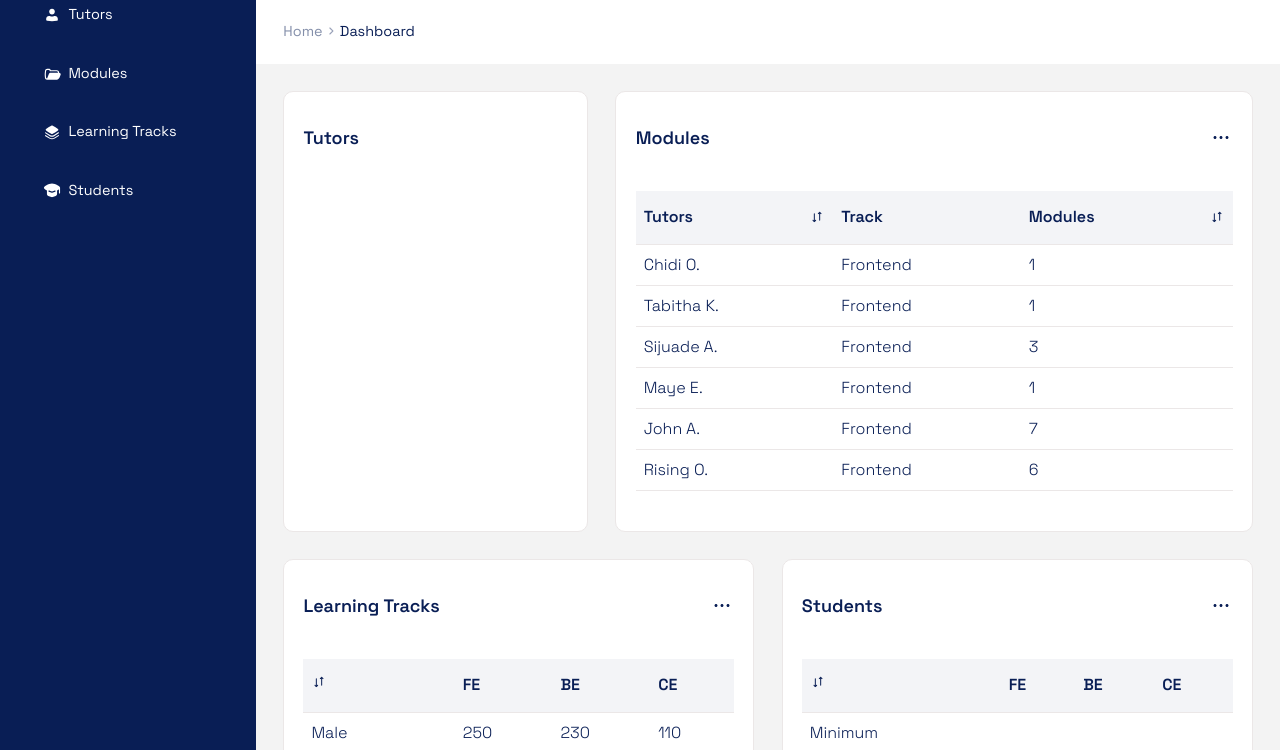
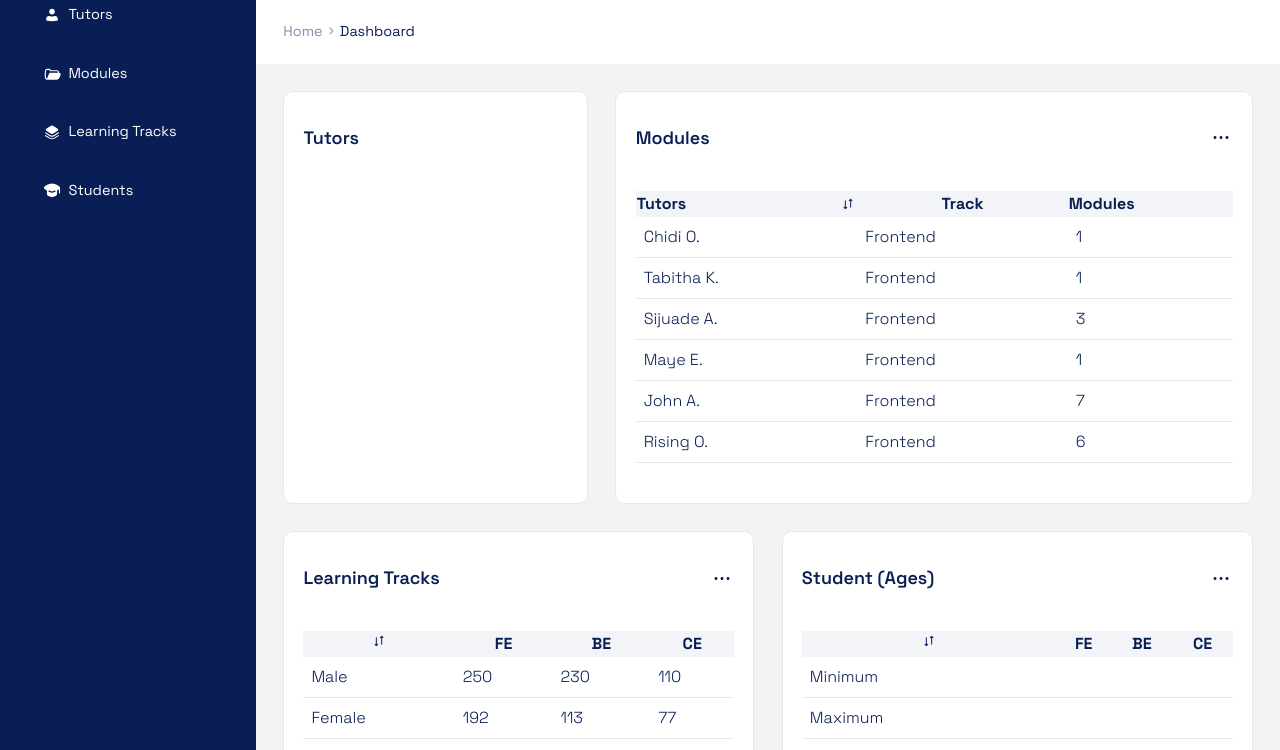
Before and after one commit to Pearlsky/altschool-stats, a plain HTML site: page index.html in a window 1280 px wide. Shown: the part 198-948 px from the top of the page. Drawn offline with nearby package versions, Linux system fonts and the light colour scheme; files that its build step writes are made by us from their sources.

Commit message:
update doc structure to add js module

```diff
--- a/index.html
+++ b/index.html
@@ -9,6 +9,7 @@
     <title>Altschool Stats | Dashboard</title>
 
     <script src="https://cdn.tailwindcss.com"></script>
+    <script src="js/app.js" type="module"></script>
 </head>
 <body>
     <div class="body-grid">
@@ -25,8 +26,8 @@
                 </div>
             </header>
 
-            <nav class="menu">
-                <button class="menu__open">menu</button>
+            <nav class="menu" role="navigation">
+                <button class="menu__open" aria-controls="tabMenu">menu</button>
                 <section class="menu__panel">
                         <header class="menu__heading">
                             <h1 class="menu__logo">
@@ -35,7 +36,7 @@
                             <button class="menu__close">close</button>
                         </header>
 
-                        <ul class="menu__list">
+                        <ul id="tabMenu" class="menu__list">
                             <li class="menu__list__tab">
                                 <img src="images/assets/layout.svg" alt="">
                                 <a href="">Dashboard</a>
@@ -87,19 +88,19 @@
                         <table class="tile__table">
                             <thead>
                                 <tr>
-                                    <td>
+                                    <th>
                                         <div class="tile__table__col--sortable">
                                             <span>Tutors</span>
-                                            <button class="tile__table__sort">sort</button>
+                                            <button id="tutors-sort" class="tile__table__sort">sort</button>
                                         </div>
-                                    </td>
-                                    <td>Track</td>
-                                    <td>
+                                    </th>
+                                    <th>Track</th>
+                                    <th>
                                         <div class="tile__table__col--sortable">
                                             <span>Modules</span>
-                                            <button class="tile__table__sort">sort</button>
+                                            <!-- <button id="mod-sort" class="tile__table__sort">sort</button> -->
                                         </div>
-                                    </td>
+                                    </th>
                                 </tr>
                             </thead>
                             <tbody>
@@ -147,10 +148,10 @@
                         <table class="tile__table">
                             <thead>
                                 <tr>
-                                    <td><button class="tile__table__sort">sort</button></td>
-                                    <td>FE</td>
-                                    <td>BE</td>
-                                    <td>CE</td>
+                                    <th><button id="tracks-sort" class="tile__table__sort">sort</button></th>
+                                    <th>FE</th>
+                                    <th>BE</th>
+                                    <th>CE</th>
                                 </tr>
                             </thead>
                             <tbody>
@@ -161,20 +162,16 @@
                                     <td>110</td>
                                 </tr>
                                 <tr>
-                                    <tr>
                                     <td>Female</td>
                                     <td>192</td>
                                     <td>113</td>
                                     <td>77</td>
                                 </tr>
-                                </tr>
-                                <tr>
                                 <tr>
                                     <td>Others</td>
                                     <td>10</td>
                                     <td>7</td>
                                     <td>5</td>
-                                    </tr>
                                 </tr>
                             </tbody>
                             <tfoot>
@@ -191,17 +188,17 @@
 
                 <section class="tile tile__students">
                     <div class="tile__head">
-                        <h3>Students</h3>
+                        <h3>Student (Ages)</h3>
                         <button class="tile__options"></button>
                     </div>
                     <div class="tile__body">
                         <table class="tile__table">
                             <thead>
                                 <tr>
-                                    <td><button class="tile__table__sort">sort</button></td>
-                                    <td>FE</td>
-                                    <td>BE</td>
-                                    <td>CE</td>
+                                    <th><button id="students-sort" class="tile__table__sort">sort</button></th>
+                                    <th>FE</th>
+                                    <th>BE</th>
+                                    <th>CE</th>
                                 </tr>
                             </thead>
                             <tbody>
```
Lines whose indentation alone changed are shown as unchanged.
